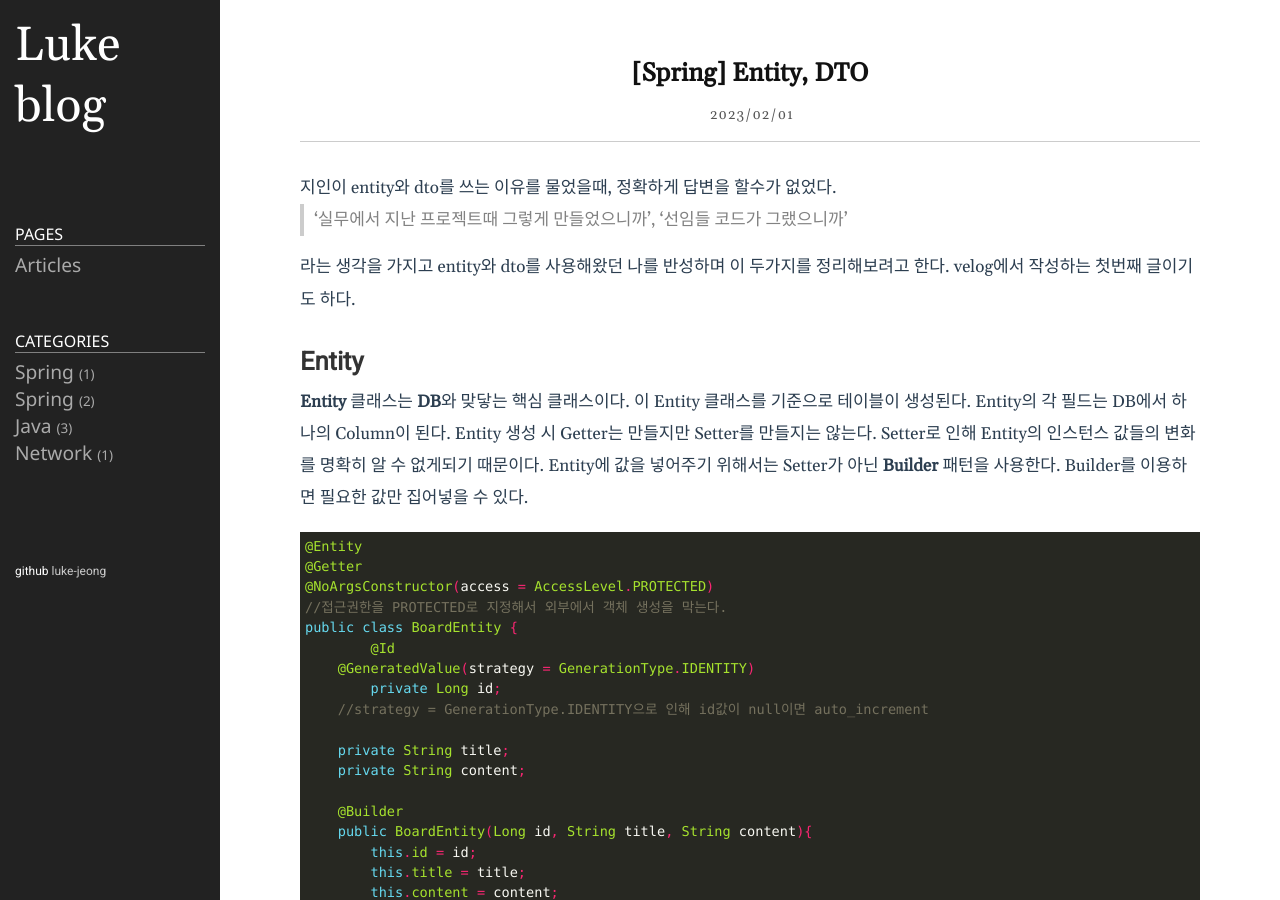
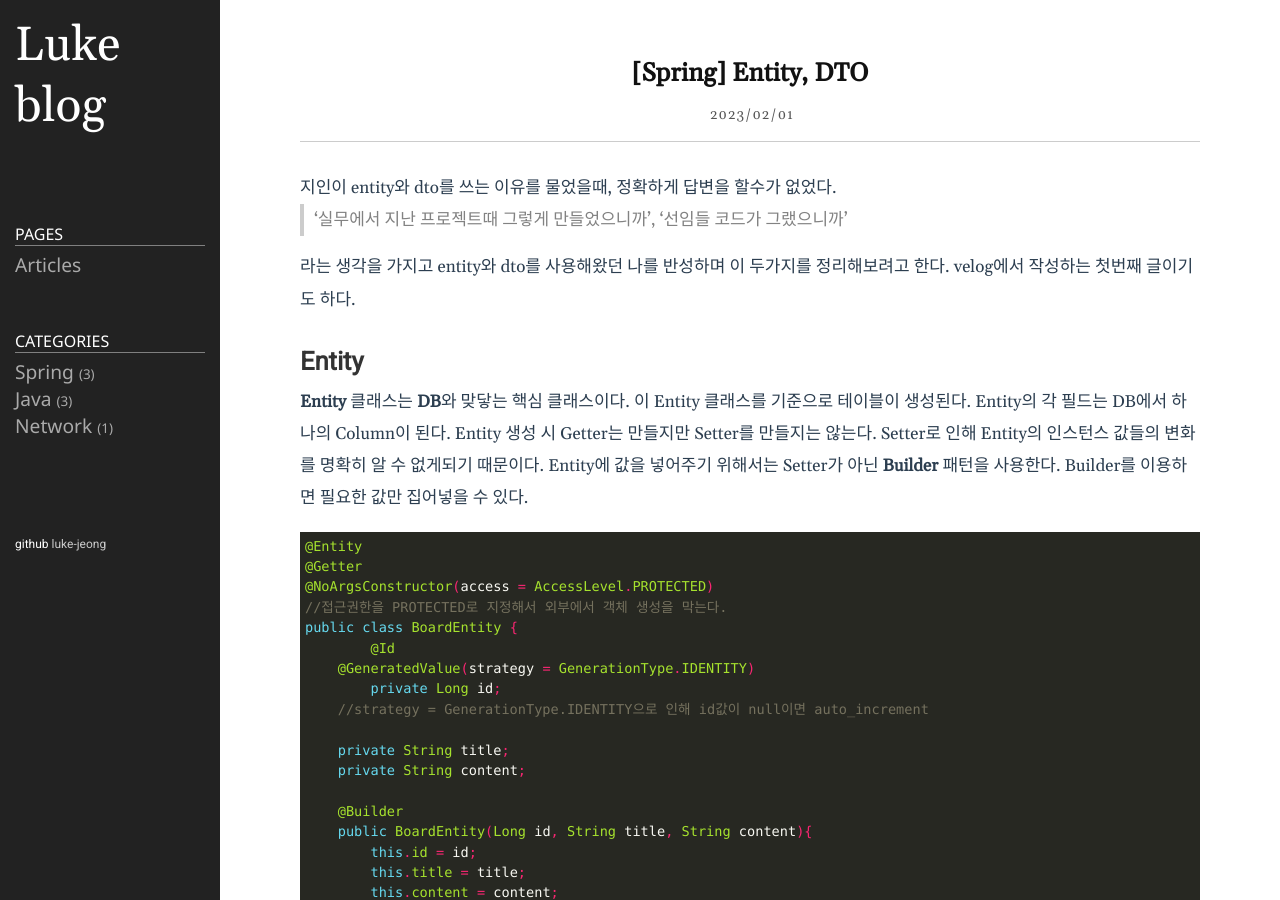
Before and after one commit to luke-jeong/luke-jeong.github.io, a Jekyll site: the page built from _posts/2023-02-01-ENTITY-and-DTO.md, in a window 1280 px wide and 900 px high. Built offline with Jekyll 4.4.1, drawn with Linux system fonts in a browser that asks for light colours.

Commit message:
Update 2023-02-01-ENTITY-and-DTO.md

```diff
--- a/_posts/2023-02-01-ENTITY-and-DTO.md
+++ b/_posts/2023-02-01-ENTITY-and-DTO.md
@@ -2,7 +2,7 @@
 layout: post
 title:  "[Spring] Entity, DTO"
 date:   2023-02-01 19:00:00 +0900
-categories: spring
+categories: Spring
 ---
 
 지인이 entity와 dto를 쓰는 이유를 물었을때, 정확하게 답변을 할수가 없었다.
```
